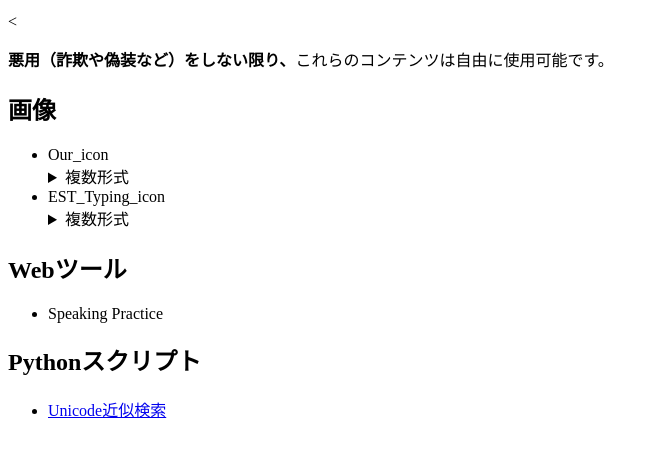
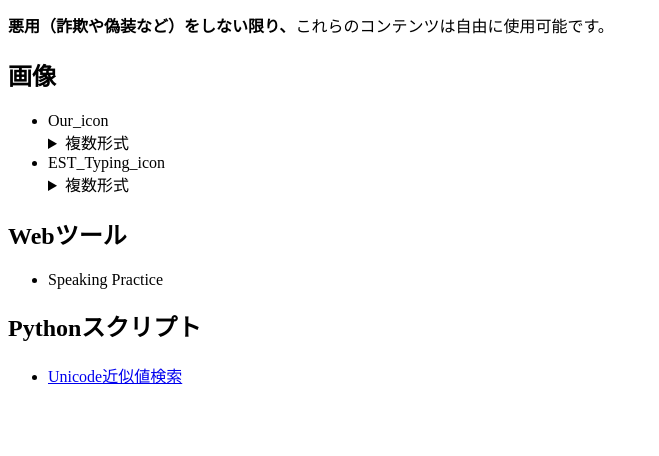
Before and after one commit to Dacchiii/By-product-storage-area, a plain HTML site: page index.html in a window 1280 px wide. Shown: the part 116-572 px from the top of the page, without its empty margins (0-659 px from the left). Drawn offline with Linux system fonts and the light colour scheme.

Commit message:
なぜか残っていたタグのかけらの消去とリンクの修正

```diff
--- a/index.html
+++ b/index.html
@@ -13,7 +13,6 @@
   <p>
     開発において生じた副産物を置いているだけのサイトです。
   </p>
-  <
   <p>
     <span style="font-weight:bold;">悪用（詐欺や偽装など）をしない限り、</span>これらのコンテンツは自由に使用可能です。
   </p>
@@ -66,7 +65,7 @@
     Pythonスクリプト
   </h2>
     <ul>
-      <li><a href="Unicode近似検索.py" download>Unicode近似検索</a></li>
+      <li><a href="Unicode近似値検索.py" download>Unicode近似値検索</a></li>
     </ul>
 </body>
 </html>
```
